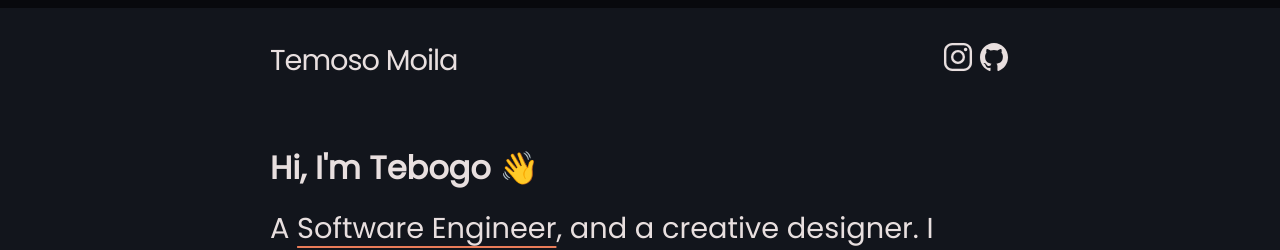
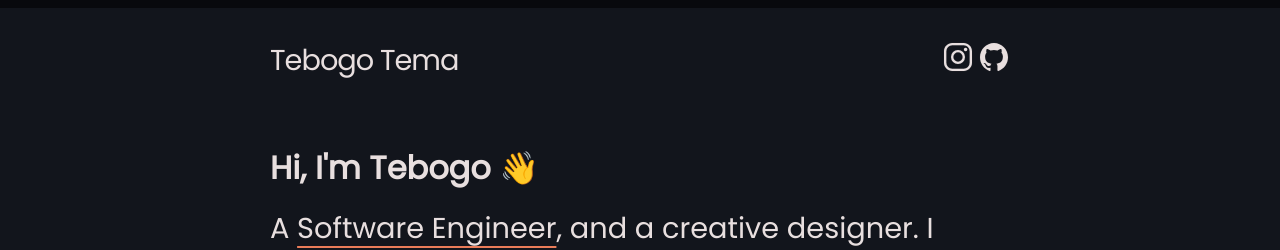
Before and after one commit to feelthedimez/feelthedimez.github.io, a Jekyll site: the page built from index.markdown, in a window 1280 px wide. Shown: the top 250 px of the page. Built offline with Jekyll 4.4.1, drawn with Linux system fonts in a browser that asks for light colours.

Commit message:
Update _config.yml

```diff
--- a/_config.yml
+++ b/_config.yml
@@ -18,7 +18,7 @@
 # You can create any custom variable you would like, and they will be accessible
 # in the templates via {{ site.myvariable }}.
 
-title: Temoso Moila
+title: Tebogo Tema
 email: dime.tema@gmail.com
 description: >- # this means to ignore newlines until "baseurl:"
   Tebogo Tema is a software engineer in progress. The purpose of this blog/website is to document my journey,
```
